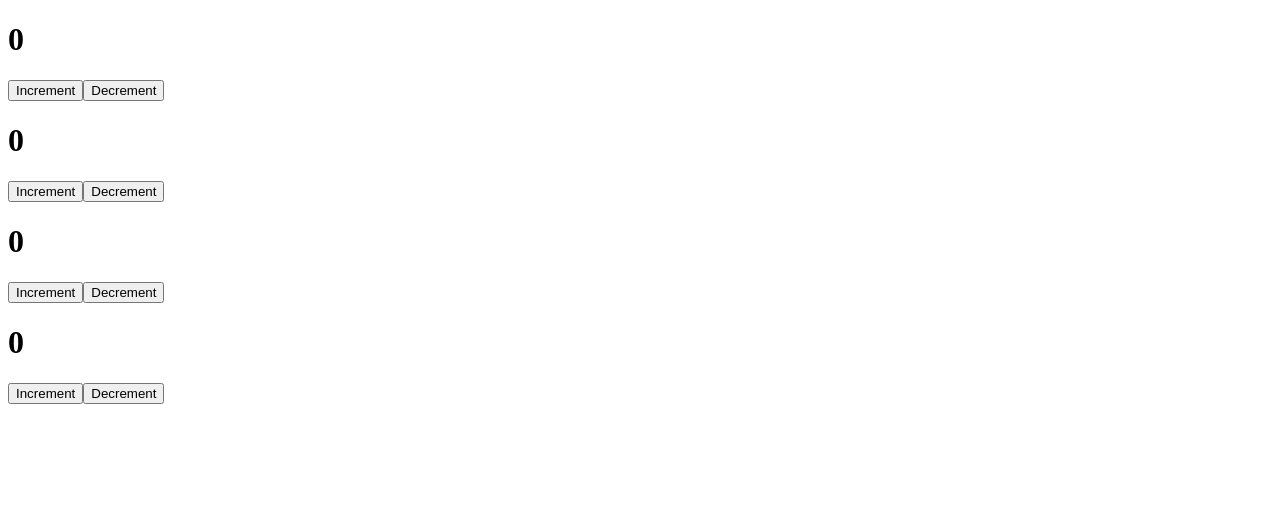
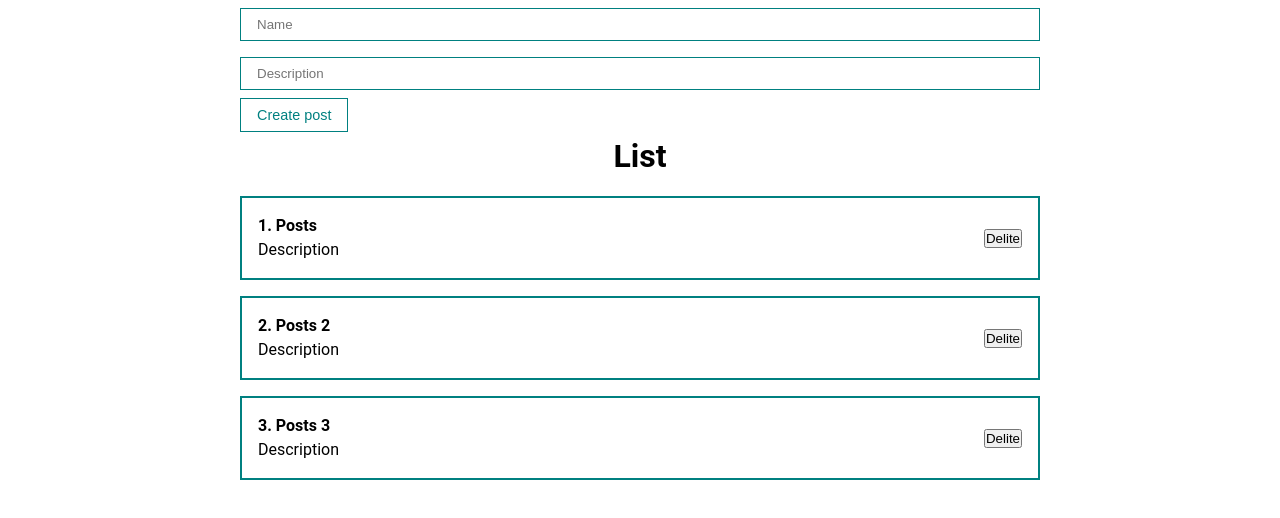
Before and after one commit to m-vad/react-lists, a React (Create React App) app: page / in a window 1280 px wide. Shown: the top 518 px of the page. Built offline with nearby package versions, Linux system fonts and the light colour scheme.

Commit message:
Added components: PostItem, PostList, MyButton, MyInput

```diff
--- a/src/App.js
+++ b/src/App.js
@@ -1,13 +1,25 @@
-import React from 'react';
-import Counter from './components/Counter';
+import React, { useState } from 'react';
+import './styles/App.css';
+import PostItem from './components/PostItem';
+import PostList from './components/PostList';
+import MyButton from './components/UI/button/MyButton';
+import MyInput from './components/UI/input/MyInput';
 
 function App() {
+	const [posts, setPosts] = useState([
+		{ id: 1, title: 'Posts', body: 'Description' },
+		{ id: 2, title: 'Posts 2', body: 'Description' },
+		{ id: 3, title: 'Posts 3', body: 'Description' },
+	]);
+
 	return (
 		<div className='App'>
-			<Counter />
-			<Counter />
-			<Counter />
-			<Counter />
+			<form>
+				<MyInput type='text' placeholder='Name' />
+				<MyInput type='text' placeholder='Description' />
+				<MyButton>Create post</MyButton>
+			</form>
+			<PostList posts={posts} title='List' />
 		</div>
 	);
 }
--- a/src/components/Counter.jsx
+++ /dev/null
@@ -1,23 +0,0 @@
-import React, { useState } from 'react';
-
-const Counter = () => {
-	const [count, setCount] = useState(0);
-
-	function increment() {
-		setCount(count + 1);
-	}
-
-	function decrement() {
-		setCount(count - 1);
-	}
-
-	return (
-		<div>
-			<h1>{count}</h1>
-			<button onClick={increment}>Increment</button>
-			<button onClick={decrement}>Decrement</button>
-		</div>
-	);
-};
-
-export default Counter;
--- /dev/null
+++ b/src/components/PostItem.jsx
@@ -0,0 +1,19 @@
+import React from 'react';
+
+const PostItem = (props) => {
+	return (
+		<div className='post'>
+			<div className='post__content'>
+				<strong>
+					{props.post.id}. {props.post.title}
+				</strong>
+				<div>{props.post.body}</div>
+			</div>
+			<div className='post__btns'>
+				<button>Delite</button>
+			</div>
+		</div>
+	);
+};
+
+export default PostItem;
--- /dev/null
+++ b/src/components/PostList.jsx
@@ -0,0 +1,15 @@
+import React from 'react';
+import PostItem from './PostItem';
+
+const PostList = ({ posts, title }) => {
+	return (
+		<div>
+			<h1 style={{ textAlign: 'center' }}>{title}</h1>
+			{posts.map((post) => (
+				<PostItem post={post} key={post.id} />
+			))}
+		</div>
+	);
+};
+
+export default PostList;
--- /dev/null
+++ b/src/components/UI/button/MyButton.jsx
@@ -0,0 +1,12 @@
+import React from 'react';
+import classes from './MyButton.module.css';
+
+const MyButton = ({ children, ...props }) => {
+	return (
+		<button {...props} className={classes.myBtn}>
+			{children}
+		</button>
+	);
+};
+
+export default MyButton;
--- /dev/null
+++ b/src/components/UI/button/MyButton.module.css
@@ -0,0 +1,8 @@
+.myBtn {
+   padding: 0.5rem 1rem;
+   color: teal;
+   font-size: 0.9rem;
+   background: transparent;
+   border: 0.1rem solid teal;
+   cursor: pointer;
+}
--- /dev/null
+++ b/src/components/UI/input/MyInput.jsx
@@ -0,0 +1,10 @@
+import React from 'react';
+import classes from './MyInput.module.css';
+
+const MyInput = (props) => {
+   return (
+      <input className={classes.MyInput} {...props}/>
+   );
+};
+
+export default MyInput;
--- /dev/null
+++ b/src/components/UI/input/MyInput.module.css
@@ -0,0 +1,6 @@
+.MyInput {
+   width: 100%;
+   padding: 0.5rem 1rem;
+   margin: 0.5rem 0;
+   border: 0.1rem solid teal;
+}
--- /dev/null
+++ b/src/styles/App.css
@@ -0,0 +1,28 @@
+*,
+*:before,
+*:after {
+	padding: 0;
+	margin: 0;
+	box-sizing: border-box;
+}
+
+#root {
+	display: flex;
+	justify-content: center;
+}
+
+.App {
+	font-family: Roboto, sans-serif;
+	line-height: 1.5;
+	width: 50rem;
+}
+
+.post {
+	display: flex;
+	justify-content: space-between;
+	align-items: center;
+
+	padding: 1rem;
+	margin-top: 1rem;
+	border: 0.15rem solid teal;
+}
```
Also changed, not shown: jsconfig.json (added, +7 -0 lines).
